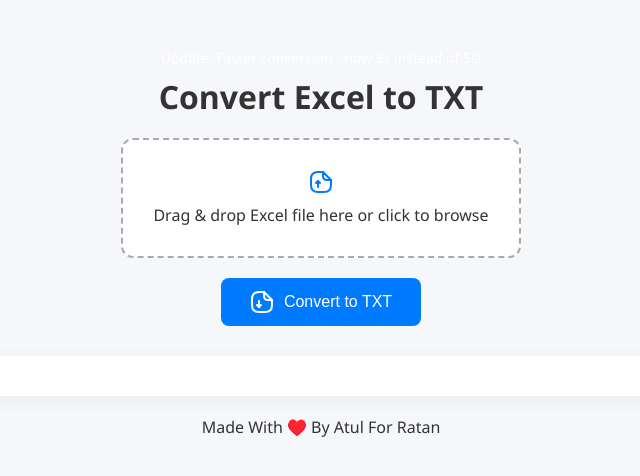
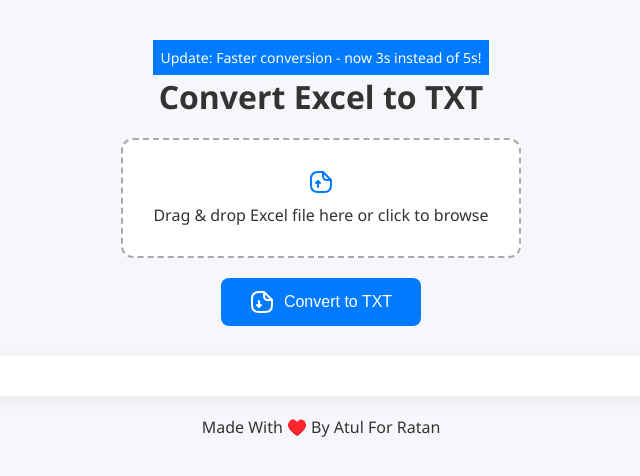
Before and after one commit to AIBOT0116/exceltotxt, a plain HTML site: page index.html in a window 1280 px wide. Shown: the whole page, without its empty margins (319-959 px from the left). Drawn offline with Linux system fonts and the light colour scheme.

Commit message:
Update index.html

```diff
--- a/index.html
+++ b/index.html
@@ -47,7 +47,7 @@
     }
 
     .update-banner {
-            background-color: var(--accent);
+            background-color: #007aff;
             color: white;
             text-align: center;
             padding: 8px;
```
